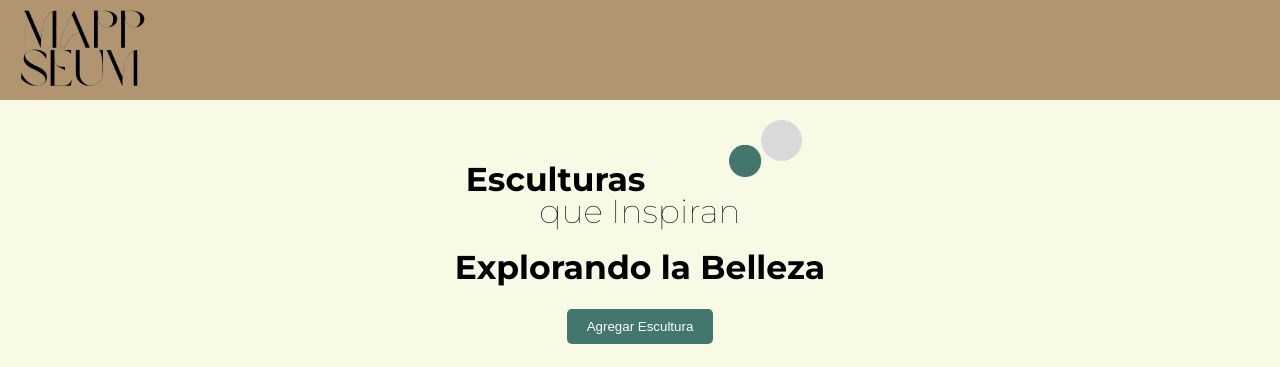
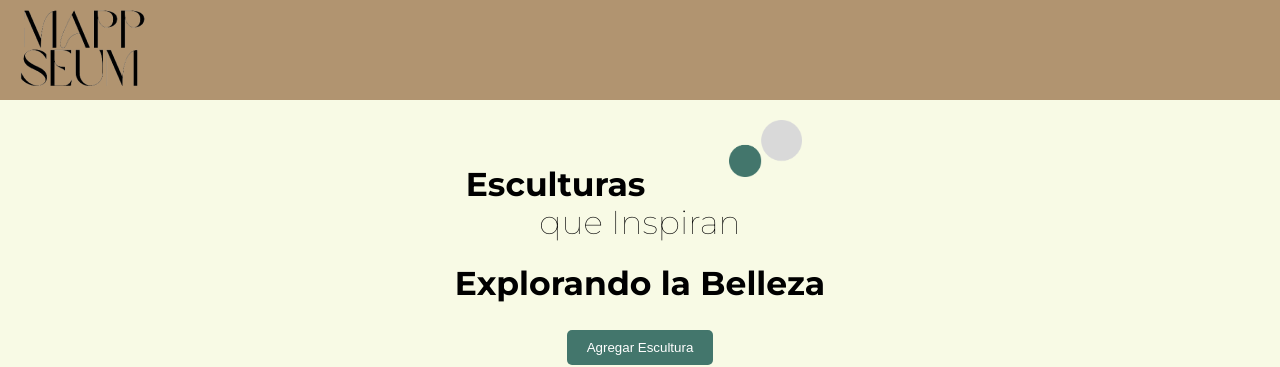
Before and after one commit to BeatrizCPerez/MappSeum, a React (Vite) app: page / in a window 1280 px wide. Shown: the top 367 px of the page. Built offline with nearby package versions, Linux system fonts and the light colour scheme; data requests are answered from the project's data file.

Commit message:
h1 >> h2

```diff
--- a/src/index.css
+++ b/src/index.css
@@ -19,7 +19,7 @@ body {
     align-items: center;
 }
 
-h1 {
+h2 {
     font-size: 33px;
     font-weight: bold;
 
--- a/src/pages/Home.jsx
+++ b/src/pages/Home.jsx
@@ -32,9 +32,9 @@ const Home = () => {
   return (
     <div className="container-center">
       <img className="logo-circular" src="src\assets\Logo-circular.png" alt="../" />
-      <h1 className="primer-titulo">Esculturas</h1>
-      <h1 className="regular-titulo">que Inspiran</h1>
-      <h1>Explorando la Belleza </h1>
+      <h2 className="primer-titulo">Esculturas</h2>
+      <h2 className="regular-titulo">que Inspiran</h2>
+      <h2>Explorando la Belleza </h2>
       <BotonAgregar />
 
       {/* Renderizar las tarjetas con los datos de la API */}
```
